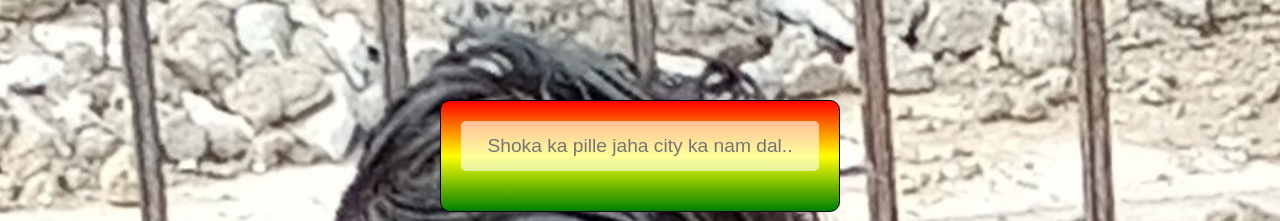
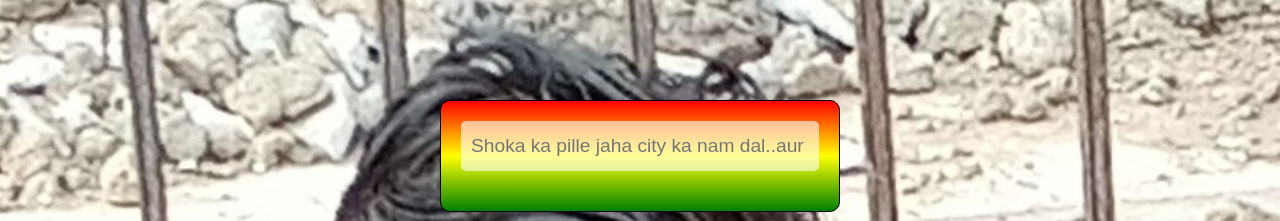
Before and after one commit to jasvinderxrajput/weather--website, a plain HTML site: page index.html in a window 1280 px wide. Shown: the top 221 px of the page. Drawn offline with Linux system fonts and the light colour scheme.

Commit message:
Update index.html

```diff
--- a/index.html
+++ b/index.html
@@ -9,7 +9,7 @@
 <body>
     <div class="app-main">
         <div class="searchInputBox">
-            <input type="text" id="input-box" class="input-box" placeholder="Shoka ka pille jaha city ka nam dal.." autocomplete="off">
+            <input type="text" id="input-box" class="input-box" placeholder="Shoka ka pille jaha city ka nam dal..aur temperature dekh" autocomplete="off">
         </div>
 
         <div class="weather-body">
```
